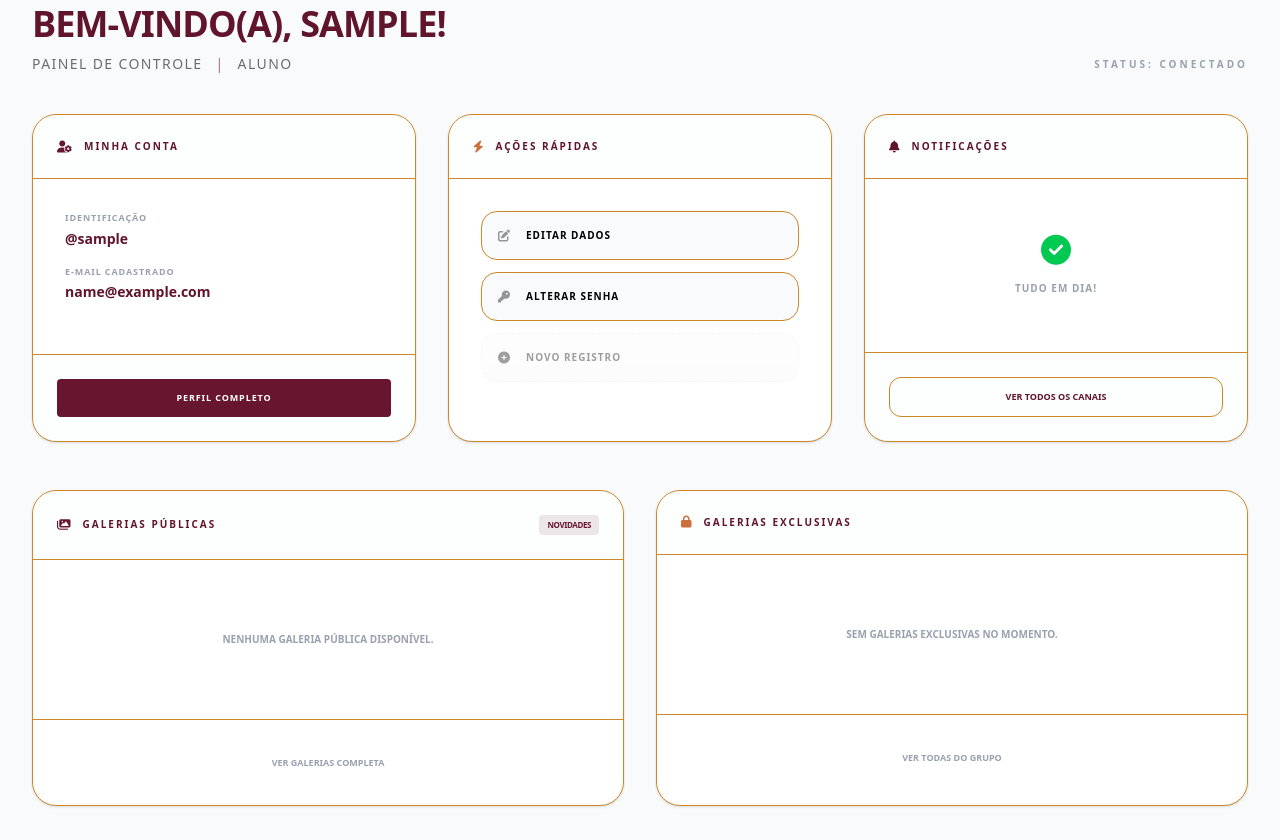
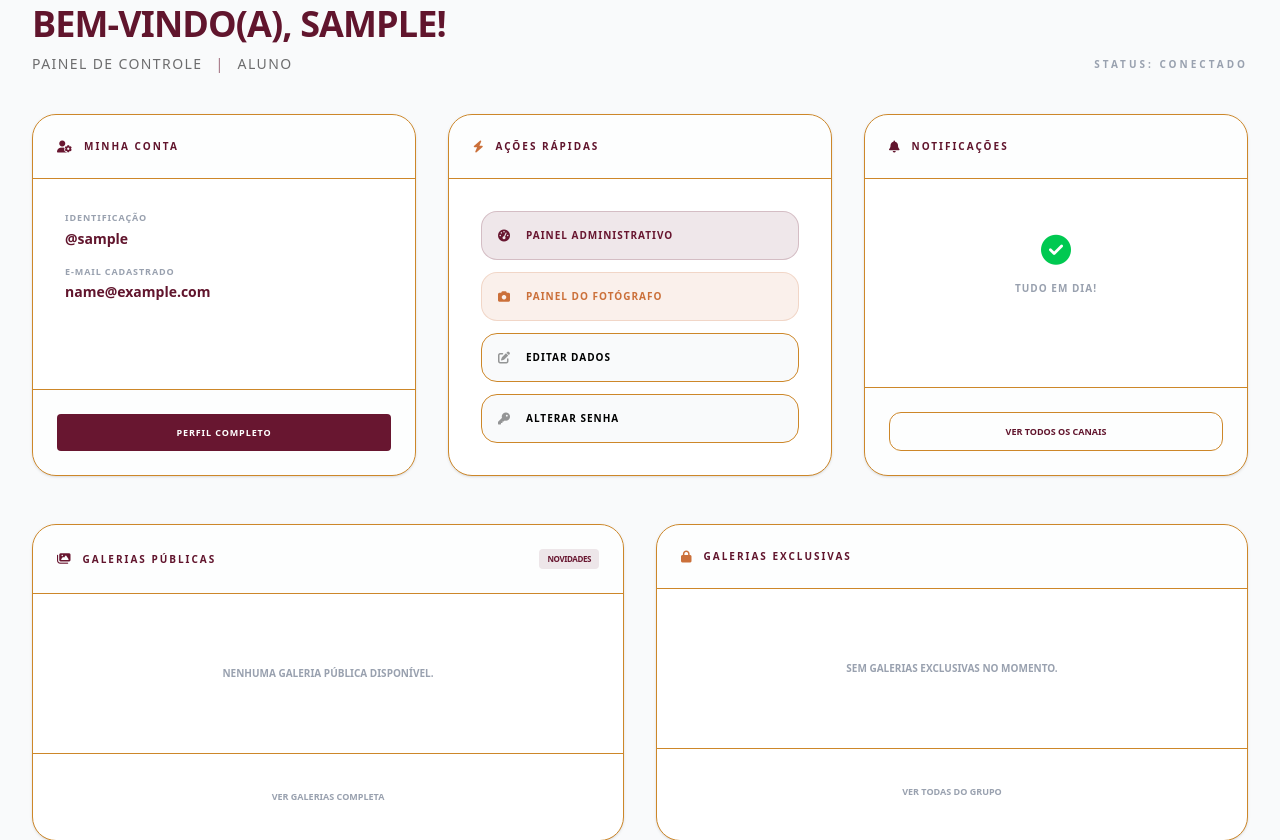
Before and after one commit to Guisbeghendev/ranieri2026, a Django app: page /users/dashboard/ in a window 1280 px wide. Shown: the part 143-983 px from the top of the page. Run offline with Django 5.2, Linux system fonts and the light colour scheme; the visitor is signed in with stand-in values (Sample User, id 1); data comes from the database, SQL or seed files in the repository; data that the repository does not hold is empty; style sheets or scripts are compiled from the project's sources; parts of the project's set-up code (start-up, migrations or seed data) failed here and were passed over.

Commit message:
melhorias VIII

```diff
--- a/users/templates/users/dashboard.html
+++ b/users/templates/users/dashboard.html
@@ -71,6 +71,23 @@
                 <h3 class="text-[10px] font-black text-roxo1 uppercase tracking-[0.2em]">Ações Rápidas</h3>
             </div>
             <div class="p-8 flex-grow space-y-3">
+
+                {# Painel Administrativo (Django Admin) #}
+                {% if user.tipo_usuario == 'ADMIN' or user.is_superuser %}
+                <a href="{% url 'admin:index' %}" target="_blank" class="flex items-center gap-4 p-4 rounded-2xl bg-primary/10 text-primary hover:bg-primary hover:text-white transition-all group border border-primary/20">
+                    <i class="fa-solid fa-gauge-high text-xs"></i>
+                    <span class="text-[10px] font-black uppercase tracking-widest">Painel Administrativo</span>
+                </a>
+                {% endif %}
+
+                {# Painel do Fotógrafo (Repositório) #}
+                {% if user.is_fotografo or user.is_fotografo_master or user.is_superuser %}
+                <a href="{% url 'repositorio:gerenciar_galerias' %}" class="flex items-center gap-4 p-4 rounded-2xl bg-secondary/10 text-secondary hover:bg-secondary hover:text-roxo1 transition-all group border border-secondary/20">
+                    <i class="fa-solid fa-camera text-xs"></i>
+                    <span class="text-[10px] font-black uppercase tracking-widest">Painel do Fotógrafo</span>
+                </a>
+                {% endif %}
+
                 <a href="{% url 'users:profile_edit' %}" class="flex items-center gap-4 p-4 rounded-2xl bg-surface hover:bg-roxo1 hover:text-white transition-all group border border-border-custom">
                     <i class="fa-solid fa-pen-to-square text-xs opacity-40 group-hover:opacity-100"></i>
                     <span class="text-[10px] font-black uppercase tracking-widest">Editar Dados</span>
@@ -79,10 +96,6 @@
                     <i class="fa-solid fa-key text-xs opacity-40 group-hover:opacity-100"></i>
                     <span class="text-[10px] font-black uppercase tracking-widest">Alterar Senha</span>
                 </a>
-                <div class="flex items-center gap-4 p-4 rounded-2xl bg-gray-50 opacity-40 cursor-not-allowed border border-dashed border-gray-200">
-                    <i class="fa-solid fa-plus-circle text-xs"></i>
-                    <span class="text-[10px] font-black uppercase tracking-widest">Novo Registro</span>
-                </div>
             </div>
         </div>
         {# fim card açoes rapidas #}
```
